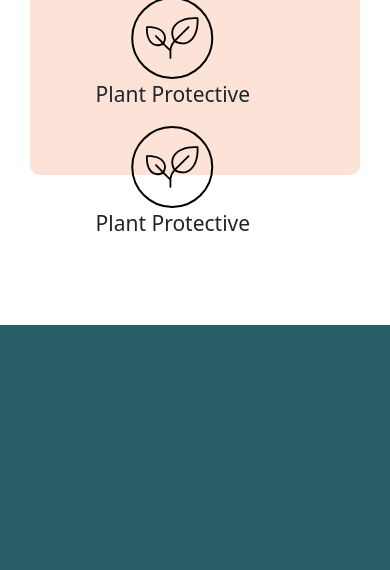
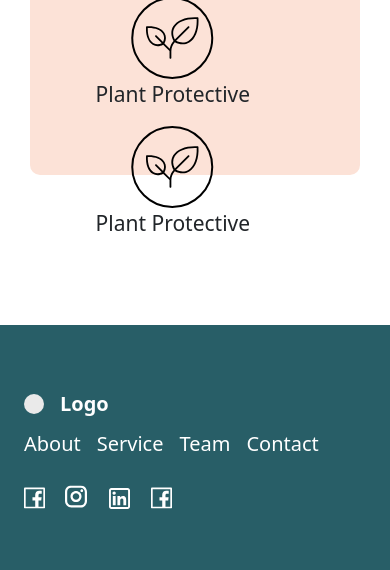
Before and after one commit to lxstik/WEB-bootstrap-SCSS, a website built with Vite: page src/index.html in a window 390 px wide. Shown: the part 5026-5596 px from the top of the page. Built offline with nearby package versions, Linux system fonts and the light colour scheme; files whose address does not match are found by name.

Commit message:
commit sin responsive

```diff
--- a/src/index.html
+++ b/src/index.html
@@ -17,9 +17,6 @@
                         <img src="imgs/header/logo.jpg" class="navbar-brand" height="30px">
                         <a class="navbar-brand">Logo</a>
                     </div>
-
-
-
                     <div class="d-flex" role="search">
                         <a class="navbar-brand">About</a>
                         <a class="navbar-brand">Service</a>
@@ -39,14 +36,10 @@
                 facilisis</p>
             <button class="btn btn-primary">Join now</button>
         </div>
-
-
         <div class="container-fluid imgs-top mb">
             <img src="imgs/main/meditation.jpg" class="rounded float-start" width="628px" height="391px">
             <img src="imgs/main/water.jpg" class="rounded float-end" width="628px" height="391px">
         </div>
-
-
         <div class="container-fluid imgs2">
             <div class="row d-flex align-items-center innerPadding bg mb">
                 <div class="col-6">
@@ -108,23 +101,17 @@
 
         <div class="container-fluid nutrition-section py-5 align-content-center ">
             <div class="row align-items-center">
-                <!-- Imagen de la izquierda -->
                 <div class="col-md-6 text-center tropFruits">
                     <img src="imgs/main/tropical.PNG" class="tropical-img" alt="Tropical Fruits">
                 </div>
-
-                <!-- Texto y contenido de la derecha -->
                 <div class="col-md-6 ">
                     <h2 class="section-title eating">You are what you eat</h2>
                     <div class="d-flex justify-content-start mt-4">
-                        <!-- Ítem 1 -->
                         <div class="info-box text-left me-3 m-right">
-                            <!-- Añade margen entre los ítems si es necesario -->
                             <img src="imgs/main/svg/leaf.svg" class="info-icon mb-2" alt="Leaf Icon">
                             <p class="info-text">Lorem ipsum dolor sit amet consectetur. Quam ut consequat at a. Diam
                                 lacus platea orci vel elit.</p>
                         </div>
-                        <!-- Ítem 2 -->
                         <div class="info-box text-left">
                             <img src="imgs/main/svg/leaf.svg" class="info-icon mb-2" alt="Leaf Icon">
                             <p class="info-text">Lorem ipsum dolor sit amet consectetur. Quam ut consequat at a. Diam
@@ -175,17 +162,32 @@
                 </div>
             </div>
         </div>
-
-
-
-
     </main>
 
-
-
-    <footer class="primary" style="height: 245px;">
-        <div class="container">
-
+    <footer class="align-content-center align-items-center" style="height: 245px;">
+        <div class="container footcont">
+            <nav class="navbar bg-body-tertiary ">
+                <div class="container-fluid">
+                    <div class="d-flex align-items-center" role="search">
+                        <img src="imgs/main/svg/logoblanco.svg" class="navbar-brand" height="30px">
+                        <a class="navbar-brand fw-bold">Logo</a>
+                    </div>
+                    <div class="d-flex" role="search">
+                        <a class="navbar-brand">About</a>
+                        <a class="navbar-brand">Service</a>
+                        <a class="navbar-brand">Team</a>
+                        <a class="navbar-brand">Contact</a>
+                    </div>
+                </div>
+            </nav>
+            <nav class="logos">
+                <div class="container-fluid">
+                    <img src="imgs/main/svg/twitter.svg">
+                    <img src="imgs/main/svg/instagram.svg">
+                    <img src="imgs/main/svg/linkedin.svg">
+                    <img src="imgs/main/svg/facebook.svg">
+                </div>
+            </nav>
         </div>
     </footer>
 
--- a/src/styles/custom.scss
+++ b/src/styles/custom.scss
@@ -212,6 +212,24 @@ body {
         }
     }
 }
-footer{
-    background-color: #285E67;
+footer {
+    background-color: #285E67; /* Color de fondo del footer */
+
+
+    .footcont {
+        nav {
+            background-color: #285E67 !important;
+        }
+        a, p, span {
+            color: white !important;
+            text-decoration: none;
+        }
+        .logos{
+            div{
+                img{
+                    margin: 20px 14px 0px 0px;
+                }
+            }
+        }
+    }
 }
```
Also changed, not shown: src/imgs/main/svg/facebook.svg (added), src/imgs/main/svg/instagram.svg (added), src/imgs/main/svg/linkedin.svg (added), src/imgs/main/svg/logoblanco.svg (added), src/imgs/main/svg/twitter.svg (added).
